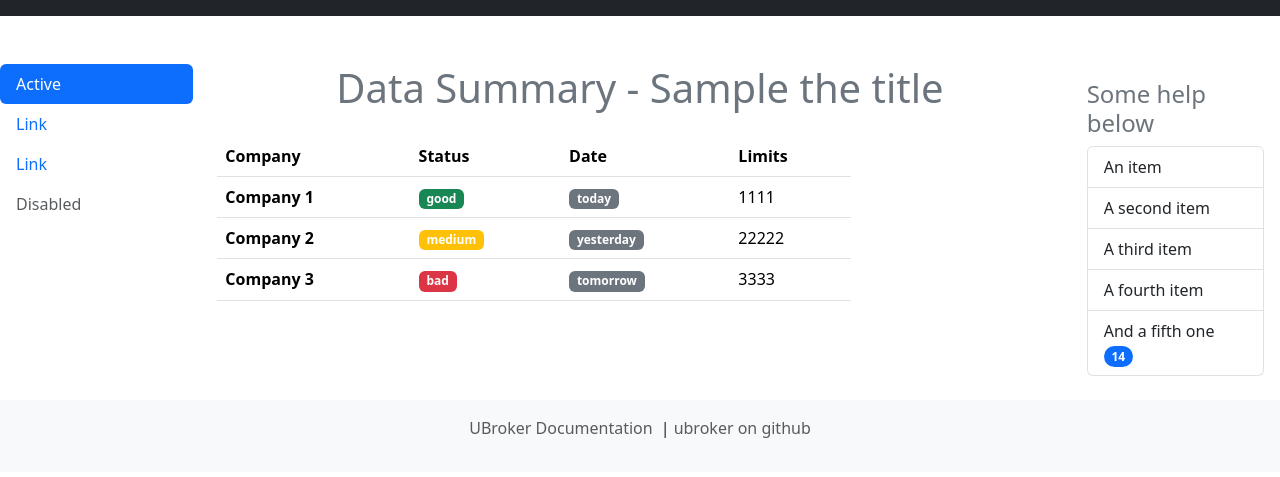
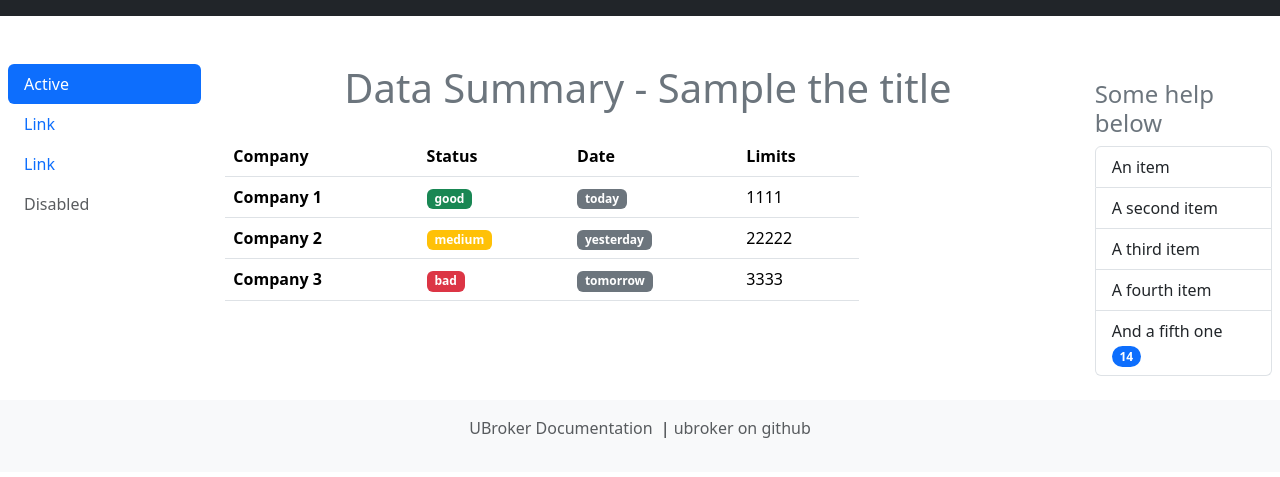
Before and after one commit to rantonmo/ubroker, a Flask app: template ubroker-web/templates/summary.html in a window 1280 px wide. Shown: the part 80-557 px from the top of the page. Run offline with Flask 3, Linux system fonts and the light colour scheme; the template is opened without the code that fills it: most values are stand-ins (such as "Sample title", 1, 10 or a date in 2020).

Commit message:
feat(formatting): review formatting

```diff
--- a/ubroker-web/templates/base.html
+++ b/ubroker-web/templates/base.html
@@ -31,7 +31,7 @@
     <main>
     <div class="container-bluid pt-5">
       <div class="row">
-        <div class="col-2">
+        <div class="col-2 ms-2">
             {% if True %}
               {% include "include/menu.html" %}
             {% endif %}
@@ -43,7 +43,7 @@
         <!-- end main content -->
         </div>
 
-        <div class="col pt-3 me-3">
+        <div class="col pt-3 me-2">
         <!-- helpers and descriptions-->
           {% block helpers %}
           {% endblock %}
--- a/web-design/index.html
+++ b/web-design/index.html
@@ -32,7 +32,7 @@
     <main>
     <div class="container-bluid pt-5">
       <div class="row">
-        <div class="col-2">
+        <div class="col-2 ms-2">
         <!-- options and submenu -->
           <ul class="nav nav-pills flex-column">
             <li class="nav-item">
@@ -85,7 +85,7 @@
           </table>
         <!-- end main content -->
         </div>
-        <div class="col pt-3 me-3">
+        <div class="col pt-3 me-2">
         <!-- helpers and descriptions-->
           <h4 class="text-secondary tw-bold">Some help below</h1>
           <ul class="list-group">
```
